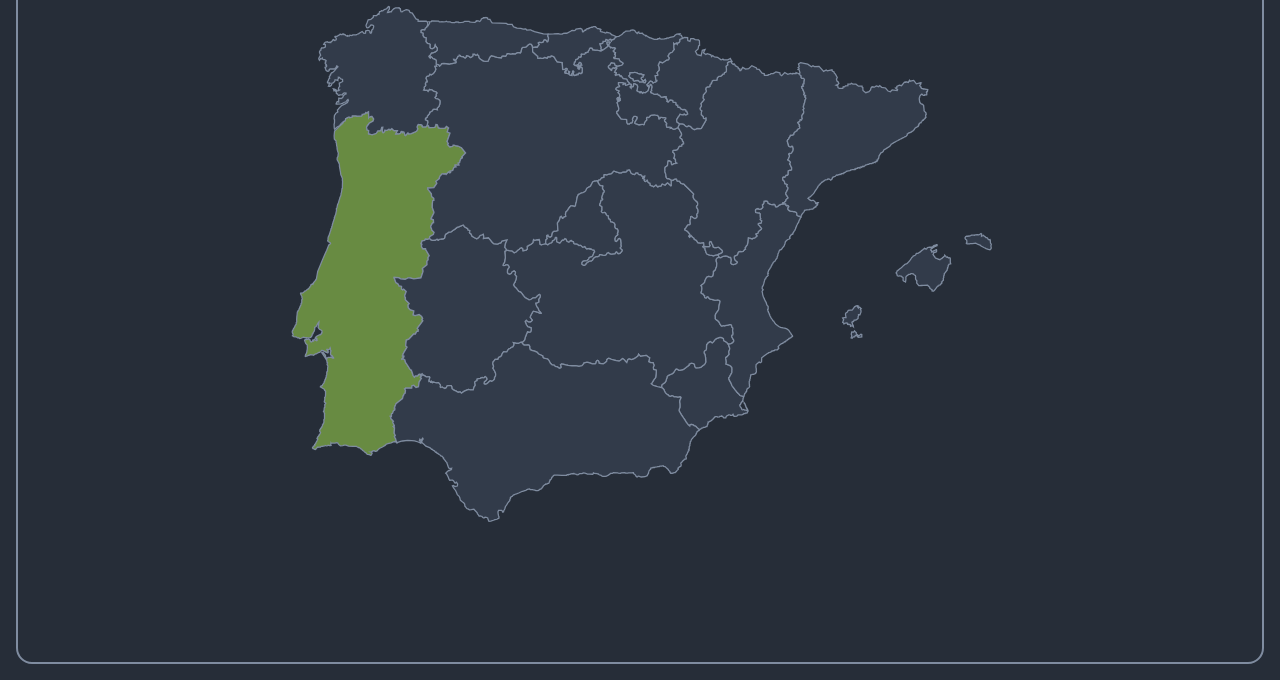
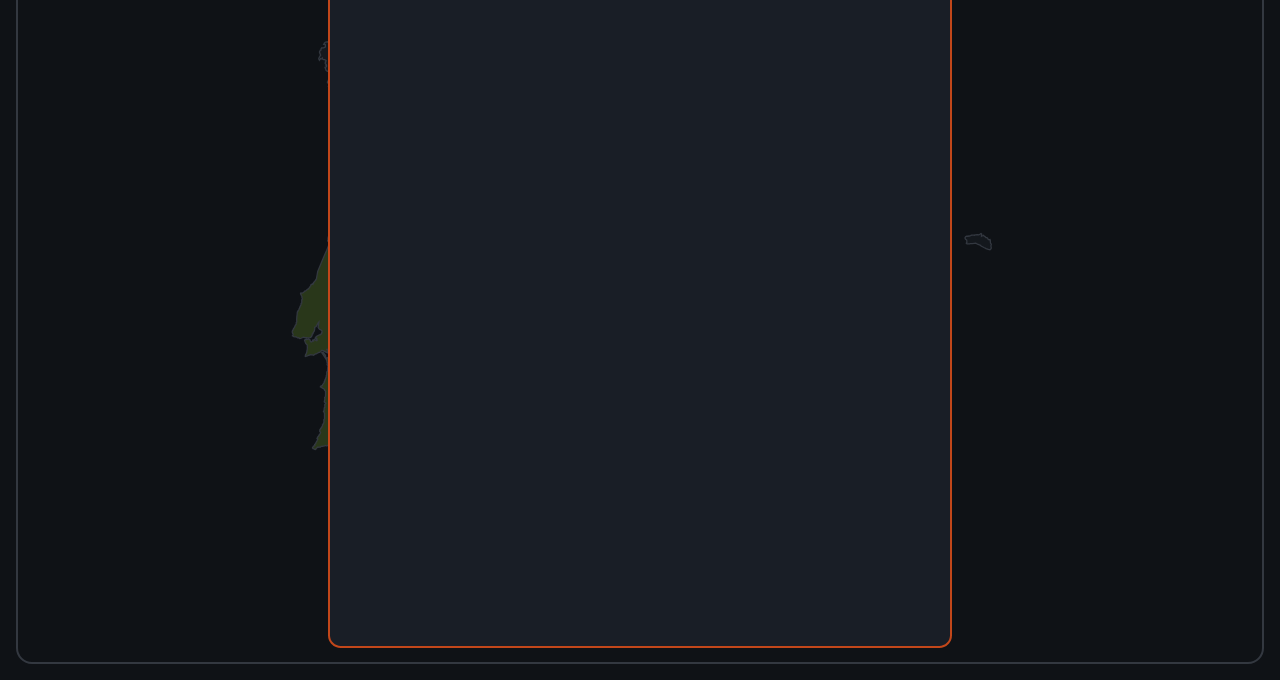
Before and after one commit to SimboBlurr/Lab-Craft, a plain HTML site: page Subpages/hiszpania.html in a window 1280 px wide. Shown: the part 120-800 px from the top of the page. Drawn offline with Linux system fonts and the light colour scheme; a web font is replaced by a local one.

Commit message:
Css for hiszpania update

```diff
--- a/Subpages/hiszpania.css
+++ b/Subpages/hiszpania.css
@@ -14,11 +14,18 @@
   --spain2: #7f8ca0;
   --portugal1: #688b42;
   --portugal2: #8bc947;
+  --background: #262d38;
+  --modal-shadow: rgba(0, 0, 0, 0.6);
+  --modal-light: #bbbbbb;
+  --modal-darkish: #555555;
+  --modal-dark: #191e26;
 }
 
 body{
-  background-color: #262d38;
+  background-color: var(--background);
   font-family: 'Source Sans Pro', sans-serif;
+  min-height: 100%;
+  position: relative;
 }
 
 
@@ -30,6 +37,7 @@ body{
 }
 
 main{
+  flex: 1;
   min-height: 100%;
   min-width: 100%;
   border: 2px solid var(--spain2);
@@ -45,8 +53,8 @@ main{
 }
 
 .map-spain{
+  width: 60%;
   min-width: 360px;
-  width: 60%;
   margin: auto;
 }
 
@@ -61,7 +69,7 @@ main{
   fill: var(--spain2);
 }
 
-#path_portugalia{
+a #path_portugalia{
   fill: var(--portugal1);
 }
 
@@ -69,3 +77,26 @@ a:hover #path_portugalia {
   fill: var(--portugal2);
   stroke: var(--portugal2);
 }
+
+/* Popup window styles */
+
+.modal-wrapper{
+  background-color: var(--modal-shadow);
+  position: absolute;
+  top: 0;
+  min-height: 100%;
+  width: 100%;
+  display: flex;
+  justify-content: center;
+  align-content: center;
+  padding: 1rem;
+}
+
+.modal-content{
+  background-color: var(--modal-dark);
+  width: 50%;
+  min-width: 360px;
+  margin: 1rem;
+  border-radius: 0.8rem;
+  border: 2px solid rgb(194, 71, 26);
+}
--- a/Subpages/hiszpania.html
+++ b/Subpages/hiszpania.html
@@ -7,6 +7,7 @@
   <link rel="stylesheet" href="hiszpania.css">
 </head>
 <body>
+  <!--Map section-->
   <div class="wrapper">
     <main>
       <div class="map-title">
@@ -140,6 +141,12 @@
         </svg>
       </div>
      </main>
-   </div>
+  </div>
+<!--Popup window section-->
+  <div class="modal-wrapper">
+      <div class="modal-content">
+
+      </div>
+  </div>
 </body>
 </html>
```
